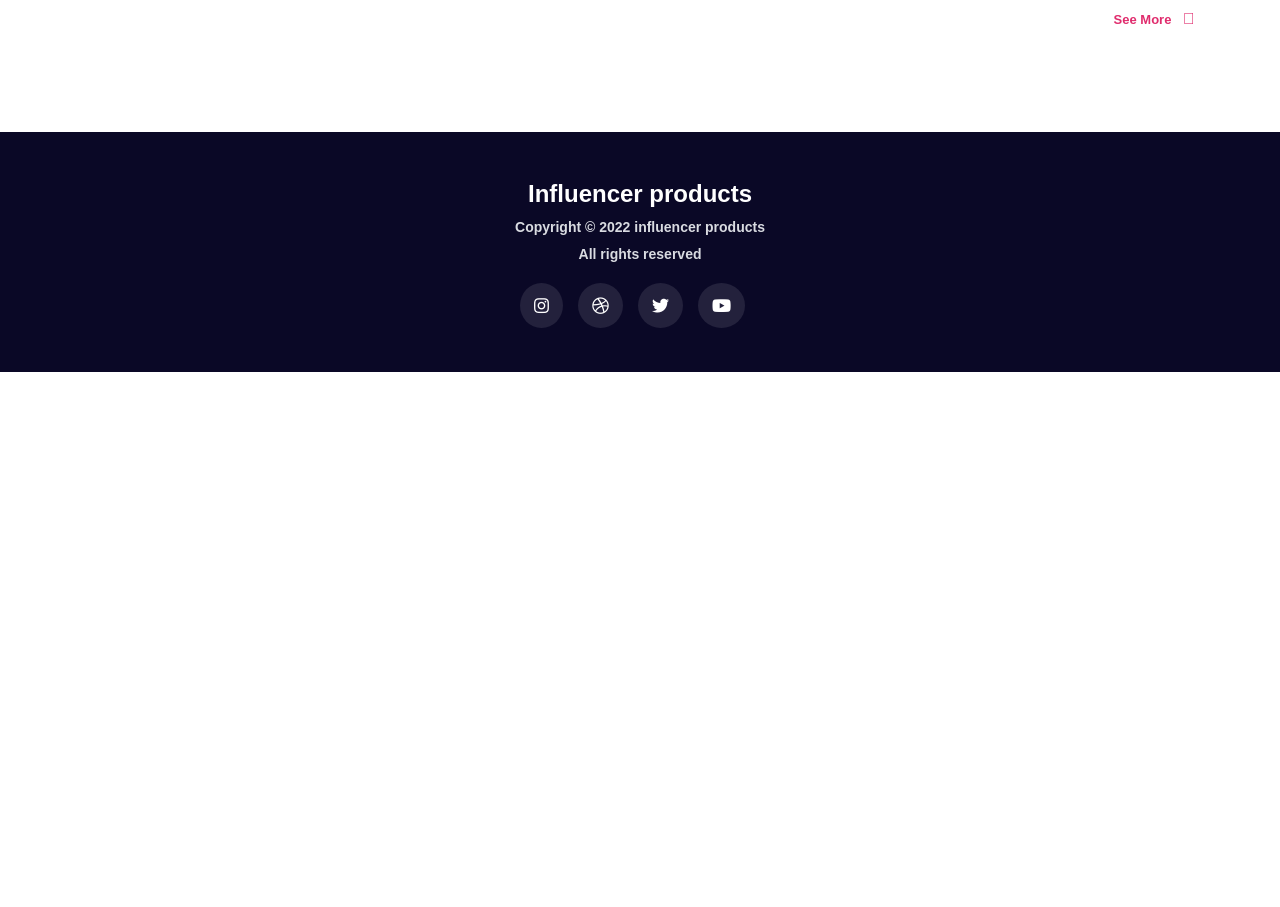
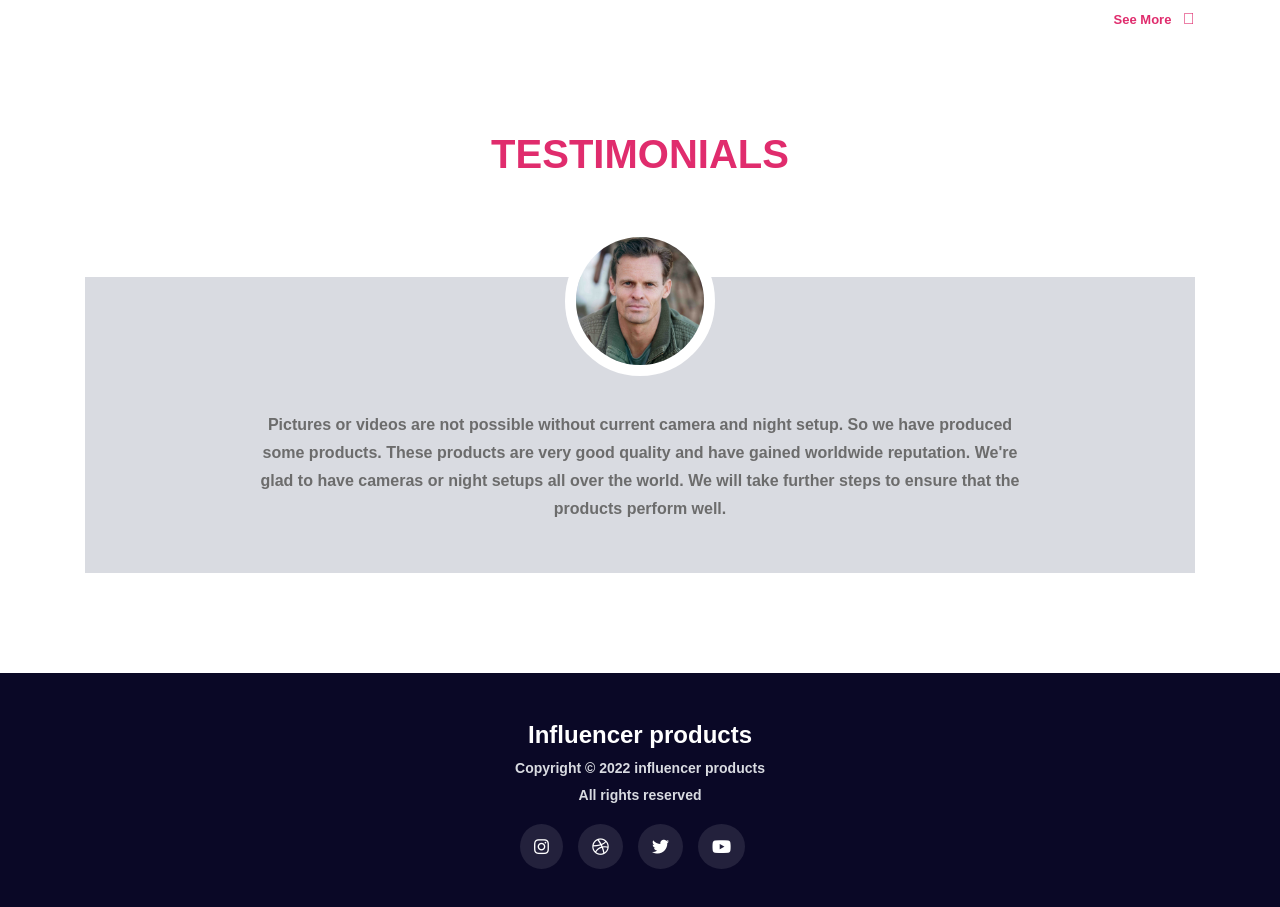
Before and after one commit to Dip022/influencer-gear, a plain HTML site: page index.html in a window 1280 px wide. Shown: the part 2700-3607 px from the top of the page. Before the commit the page ends 3072 px from the top, so only its background shows below. Drawn offline with Linux system fonts and the light colour scheme; some icons are missing.

Commit message:
testimonial added

```diff
--- a/index.html
+++ b/index.html
@@ -258,6 +258,20 @@
         </div>
         </div>
       </section>
+      <!-- testimonial area -->
+      <section class="container">
+        <div class="testimonial">
+          <h1>testimonials</h1>
+          <div class="testimonial-blog">
+            <div class="testimonial-image">
+              <img src="images/testimonials-man.jpg" alt="">
+            </div>
+            <div class="testimonial-details">
+              <p>Pictures or videos are not possible without current camera and night setup. So we have produced some products. These products are very good quality and have gained worldwide reputation. We're glad to have cameras or night setups all over the world. We will take further steps to ensure that the products perform well.</p>
+            </div>
+          </div>
+        </div>
+      </section>
     </main>
     <!-- footer area -->
     <footer class="footer">
--- a/styles/style.css
+++ b/styles/style.css
@@ -208,6 +208,45 @@ body {
 .See-More a > i {
   color: var(--button-color);
 }
+/* style testimonial area */
+.testimonial {
+  margin-top: 100px;
+}
+.testimonial h1 {
+  font-size: 40px;
+  font-weight: 800;
+  text-transform: uppercase;
+  text-align: center;
+  color: var(--button-color);
+}
+.testimonial-blog {
+  background-color: var(--copyright-color);
+  display: flex;
+  flex-direction: column;
+  justify-content: center;
+  align-items: center;
+}
+.testimonial-blog {
+  margin-top: 100px;
+}
+.testimonial-blog img {
+  width: 150px;
+  border-radius: 50%;
+  border: 11px solid #fff;
+  position: relative;
+  top: -51px;
+}
+.testimonial-details {
+  width: 70%;
+  margin: -20px 0 50px 0;
+}
+.testimonial-details p {
+  font-size: 16px;
+  line-height: 28px;
+  font-weight: bold;
+  color: #6c6c6c;
+  text-align: center;
+}
 /* style footer area */
 .footer {
   width: 100%;
@@ -255,6 +294,13 @@ body {
 @media only screen and (max-width: 425px) {
   .products {
     grid-template-columns: repeat(1, 1fr) !important;
+  }
+  .testimonial-details {
+    width: 100%;
+    padding: 0 15px 0 15px;
+  }
+  .testimonial h1 {
+    font-size: 30px;
   }
 }
 /* tablet device */
```
Also changed, not shown: images/testimonials-man.jpg (added).
